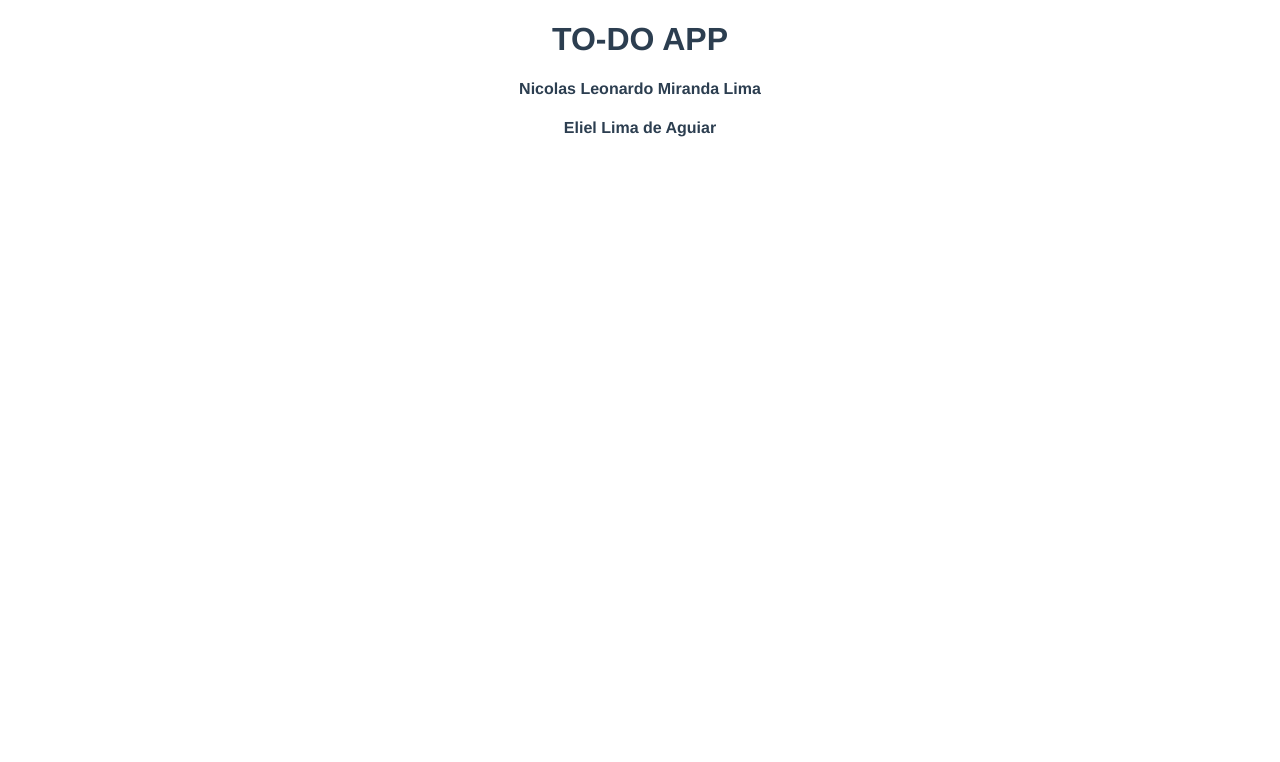
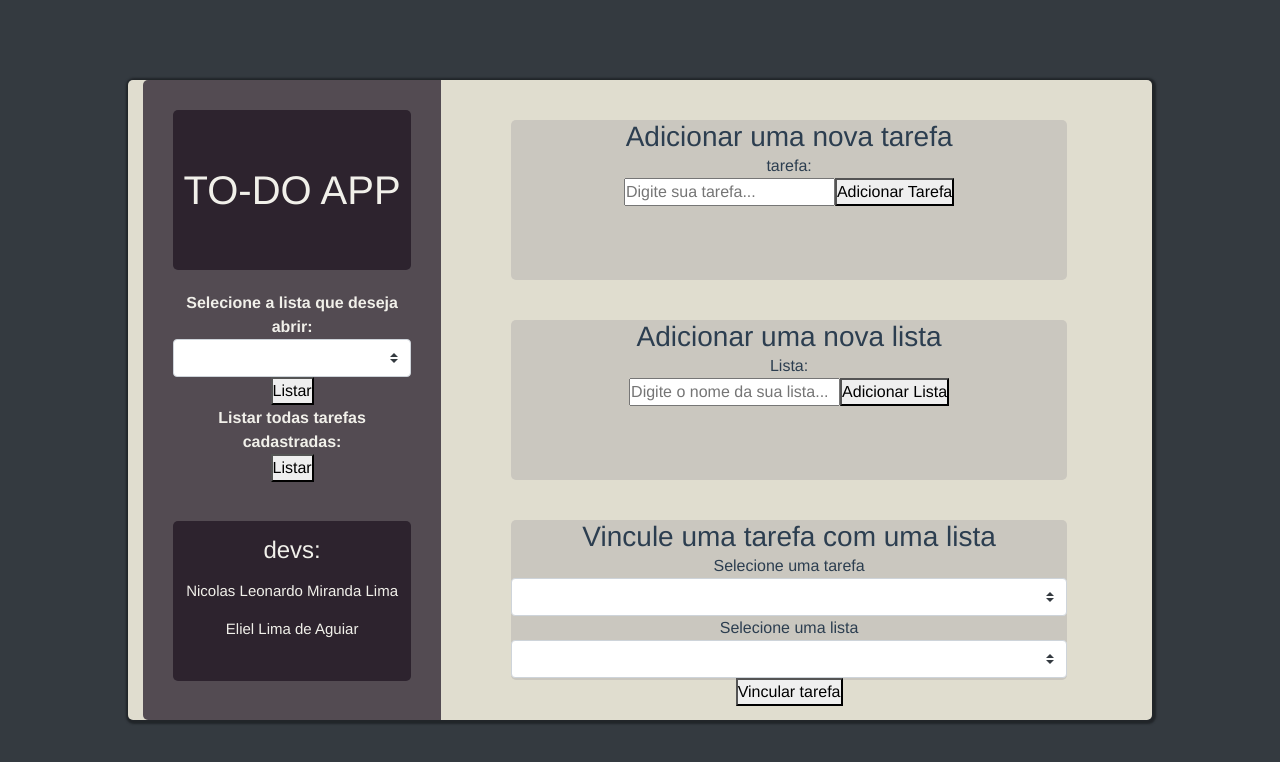
Before and after one commit to NicolasMirandannm/to-do-frontEnd, a Vue app: page / in a window 1280 px wide. Shown: the top 762 px of the page. Built offline with nearby package versions, Linux system fonts and the light colour scheme; no server answers.

Commit message:
criação do corpo do projeto, e vinculação dos metodos no template

```diff
--- a/package.json
+++ b/package.json
@@ -7,7 +7,9 @@
     "build": "vue-cli-service build"
   },
   "dependencies": {
+    "@popperjs/core": "^2.11.6",
     "axios": "^1.1.3",
+    "bootstrap-vue": "^2.23.1",
     "core-js": "^3.8.3",
     "register-service-worker": "^1.7.2",
     "vue": "^2.6.14",
--- a/src/main.js
+++ b/src/main.js
@@ -2,7 +2,12 @@
 import App from './App.vue'
 import './registerServiceWorker'
 import router from './router'
+import BootstrapVue from 'bootstrap-vue'
 
+import 'bootstrap/dist/css/bootstrap.css'
+import 'bootstrap-vue/dist/bootstrap-vue.css'
+
+Vue.use(BootstrapVue);
 Vue.config.productionTip = false
 
 new Vue({
--- a/src/views/HomeToDo.vue
+++ b/src/views/HomeToDo.vue
@@ -5,73 +5,304 @@
         <div class="titulo">
           <h1>TO-DO APP</h1>
         </div>
-        <div class="listar-tarefas-por-lista"></div>
-        <div class="listar-todas-tarefas"></div>
+        <div class="listar-tarefas-por-lista">
+          <p class="label-list-tasks">Selecione a lista que deseja abrir:</p>
+          <b-form-select
+            class="dropdown"
+            v-model="listSelected"
+            :options="allLists"
+          ></b-form-select>
+          <button>Listar</button>
+        </div>
+        <div class="listar-todas-tarefas">
+          <p class="label-list-tasks">Listar todas tarefas cadastradas:</p>
+          <button>Listar</button>
+        </div>
         <div class="devs-nomes">
-          <h4>Nicolas Leonardo Miranda Lima</h4>
-          <h4>Eliel Lima de Aguiar</h4>
+          <h4 class="devName">devs:</h4>
+          <p class="devName">Nicolas Leonardo Miranda Lima</p>
+          <p class="devName">Eliel Lima de Aguiar</p>
         </div>
       </div>
       <div class="espaco-formulario">
-        <div class="add-tarefa"></div>
-        <div class="add-lista"></div>
-        <div class="ligar-tarefa-lista"></div>
+        <div class="add-tarefa">
+          <h3 class="titulo-forms">Adicionar uma nova tarefa</h3>
+          <div class="form-submit">
+            <p>tarefa:</p>
+            <input
+              type="text"
+              v-model="task.task"
+              placeholder="Digite sua tarefa..."
+            />
+            <button class="add-button" @click="createTask">
+              Adicionar Tarefa
+            </button>
+          </div>
+        </div>
+        <div class="add-lista">
+          <h3 class="titulo-forms">Adicionar uma nova lista</h3>
+          <div class="form-submit">
+            <p>Lista:</p>
+            <input
+              type="text"
+              required
+              v-model="list.name"
+              placeholder="Digite o nome da sua lista..."
+            />
+            <button class="add-button" @click="createList">
+              Adicionar Lista
+            </button>
+          </div>
+        </div>
+        <div class="ligar-tarefa-lista">
+          <h3 class="titulo-forms">Vincule uma tarefa com uma lista</h3>
+          <div class="link-dropdown">
+            <p>Selecione uma tarefa</p>
+            <b-form-select
+              class="dropdown"
+              v-model="TaskSelected"
+              :options="allTasks"
+            ></b-form-select>
+            <p>Selecione uma lista</p>
+            <b-form-select
+              class="dropdown"
+              v-model="listForLink"
+              :options="allLists"
+            ></b-form-select>
+          </div>
+          <button @click="linkTaskWithList">Vincular tarefa</button>
+        </div>
       </div>
     </div>
   </div>
 </template>
 
 <script>
-import api from '@/api-conection/axios-api-conection';
+import api from "@/api-conection/axios-api-conection";
 
 export default {
-  name: 'HomeToDo',
+  name: "HomeToDo",
   data() {
     return {
       task: {
-        task: '',
+        task: null,
         doneStatus: false,
       },
       list: {
-        name: '',
-        tasks: ''
+        name: null,
+        tasks: null,
       },
       allTasks: [],
       allLists: [],
-    }
+      listSelected: null,
+      TaskSelected: null,
+      listForLink: null
+    };
   },
   mounted() {
-    api.get('task/findAll').then((response) => {
-      this.allTasks = response.data;
+    api.get("task/findAll").then((response) => {
+      const tasks = response.data;
+      this.allTasks = tasks.map((task) => {
+        return {
+          value: task.task,
+          text: task.task,
+        };
+      });
     }),
-    api.get('list/findAll').then((response) => {
-      this.allLists = response.data
-    })
+      api.get("list/findAll").then((response) => {
+        const lists = response.data;
+        this.allLists = lists.map((list) => {
+          return {
+            value: list.name,
+            text: list.name,
+          };
+        });
+      });
   },
   methods: {
     createTask() {
       const taskReq = this.task;
-      api.post("task/create", taskReq).then((response) => {
-        console.log(response)
-      })
-      this.task.task = '';
-      this.task.doneStatus = false;
+      if (taskReq.task == null) {
+        alert("Digite sua tarefa!!");
+      } else {
+        try {
+          api.post("task/create", taskReq).then((response) => {
+            alert(`tarefa '${response.data.task}' criada com sucesso!`);
+          });
+          window.location.reload();
+        } catch (err) {
+          alert(err.message);
+        }
+      }
     },
     createList() {
-      const listReq = this.list
-      api.post("list/create", listReq).then((response) => {
-        console.log(response);
-      })
-      this.list.name = '',
-      this.list.tasks = []
+      const listReq = this.list;
+      if (listReq.name == null) {
+        alert("Digite o nome da lista!!");
+      } else {
+        try {
+          api.post("list/create", listReq).then((response) => {
+            alert(`lista '${response.data.name}' criada com sucesso!`);
+            window.location.reload();
+          });
+        } catch (err) {
+          alert(err.message);
+        }
+      }
     },
-    linkTaskWithList(list, task) {
-      const linkRequest = {task, list};
-      api.put('add-task-in-list', linkRequest).then((response) => {
-        console.log(response);
-      })
-    }
-  }
+    linkTaskWithList() {
+      const linkRequest = {
+        task: {
+          task: this.TaskSelected,
+        },
+        list: {
+          name: this.listForLink,
+        },
+      };
+      if (linkRequest.task.task == null || linkRequest.list.name == null) {
+        alert("ambos os campos são necessarios!!");
+      } else {
+        try {
+          api.put("add-task-in-list", linkRequest).then((response) => {
+            alert(
+              `${this.TaskSelected} adicionado com sucesso em ${this.listSelected}`
+            );
+            window.location.reload();
+          });
+        } catch (err) {
+          alert(err.message);
+        }
+      }
+    },
+  },
+};
+</script>
 
+<style scoped>
+* {
+  margin: 0;
+  padding: 0;
 }
-</script>
+
+.home {
+  height: 100vh;
+  width: 100vw;
+  display: flex;
+  flex-direction: row;
+  justify-content: center;
+  align-items: center;
+  background: #343a40;
+}
+
+.container {
+  height: 80%;
+  width: 80%;
+  background-color: #e0ddcf;
+  border-radius: 5px;
+  box-shadow: 1px 1px 2px 3px #212529;
+  display: flex;
+  flex-direction: row;
+  position: absolute;
+}
+.menu-lateral {
+  height: 100%;
+  width: 30%;
+  background-color: #534b52;
+  border-radius: 5px;
+  display: flex;
+  flex-direction: column;
+  position: relative;
+  align-items: center;
+  border-top-right-radius: 0%;
+  border-bottom-right-radius: 0%;
+}
+
+.label-list-tasks {
+  color: #f1f0ea;
+  font-weight: bolder;
+}
+
+.devs-nomes {
+  background-color: #2d232e;
+  width: 80%;
+  height: 25%;
+  margin-bottom: 10%;
+  display: flex;
+  flex-direction: column;
+  align-items: center;
+  color: #f1f0ea;
+  font-size: 15px;
+  border-radius: 5px;
+}
+
+.devName {
+  margin-top: 15px;
+}
+
+.titulo {
+  height: 25%;
+  width: 80%;
+  background-color: #2d232e;
+  border-radius: 5px;
+  display: flex;
+  flex-direction: row;
+  justify-content: center;
+  align-items: center;
+  margin-top: 10%;
+  margin-bottom: 10%;
+  color: #f1f0ea;
+}
+
+.listar-tarefas-por-lista {
+  width: 80%;
+  height: 15%;
+  display: flex;
+  flex-direction: column;
+  justify-content: center;
+  align-items: center;
+}
+
+.listar-todas-tarefas {
+  width: 80%;
+  height: 15%;
+  margin-bottom: 10%;
+  display: flex;
+  flex-direction: column;
+  justify-content: center;
+  align-items: center;
+}
+.espaco-formulario {
+  background-color: #e0ddcf;
+  position: relative;
+  height: 100%;
+  width: 70%;
+  display: flex;
+  flex-direction: column;
+  align-items: center;
+  justify-content: space-evenly;
+  border-radius: 5px;
+  border-top-left-radius: 0%;
+  border-bottom-left-radius: 0%;
+}
+
+.add-tarefa {
+  width: 80%;
+  height: 25%;
+  border-radius: 5px;
+  background-color: #cac7bf;
+}
+
+.add-lista {
+  width: 80%;
+  height: 25%;
+  border-radius: 5px;
+  background-color: #cac7bf;
+}
+
+.ligar-tarefa-lista {
+  width: 80%;
+  height: 25%;
+  border-radius: 5px;
+  background-color: #cac7bf;
+}
+</style>
--- a/src/views/ListAllTasks.vue
+++ b/src/views/ListAllTasks.vue
@@ -1,17 +1,43 @@
 <template>
-    <div>
+    <div class="main">
         <div class="container">
             <div class="barra-lateral">
                 <div class="titulo">
                   <h1>TO-DO APP</h1>
                 </div>
                 <div class="titulo-da-rota">
-                    <h1>TODAS TAREFAS CRIADAS</h1>
+                    <p>TODAS TAREFAS CRIADAS</p>
                 </div>
             </div>
             <div class="container-das-tarefas">
                 <div class="barra-de-pesquisa">BARRA DE PESQUISA</div>
-                <div class="listas-tarefas">V-FOR COM AS TAREFAS</div>
+                <div class="listas-tarefas">
+                    <b-list-group-item class="lista-titulo">
+                        <p>TAREFA</p>
+                        <p>STATUS</p>
+                        <p>LISTA</p>
+                        <p>AÇÕES</p>
+                    </b-list-group-item>
+                    <b-list-group class="list-group" v-for="task in allTasks" :key="task.id">
+                        <b-list-group-item class="items">
+                            <div class="input-task">
+                                <input type="text" v-model="task.task">
+                                <button>Editar</button>
+                            </div>
+                            <div class="task-status">
+                                <p>{{task.doneStatus}}</p>
+                                <button>Concluir task</button>
+                            </div>
+                            <div class="lista-name">
+                                <p v-if="task.list != null">{{task.list.name}}</p>
+                            </div>
+                            <div class="acoes">
+                                <button>deletar</button>
+                                <button>remover da lista</button>
+                            </div>
+                        </b-list-group-item>
+                    </b-list-group>
+                </div>
             </div>
         </div>
     </div>
@@ -24,13 +50,141 @@
     name: 'ListAllTasks',
     data() {
         return {
-            tasks: []
+            allTasks: [ {
+                id: null,
+                list: {
+                    name: null
+                },
+                doneStatus: null,
+                task: null
+            }]
         }
     },
-    created() {
-        api.get('task/findAll').then((response) => {
-            this.tasks = response.data;
-        })
+    mounted() {
+        try {
+            api.get('task/findAll').then((response) => {
+                this.allTasks = response.data;
+                console.log(this.tasks)
+                console.log(response.data)
+            })
+        } catch(err) {
+            alert(err.message)
+        }
     }
 }
 </script>
+
+<style scoped>
+* {
+    margin: 0;
+    padding: 0;
+}
+
+.main {
+    width: 100vw;
+    height: 100vh;
+    display: flex;
+    flex-direction: row;
+    justify-content: center;
+    align-items: center;
+    background-color: #343a40;
+}
+.container {
+    width: 80%;
+    height: 80%;
+    background-color: #ced4da;
+    box-shadow: 1px 2px 2px 3px #212529;
+    display: flex;
+    position: absolute;
+    flex-direction: row;
+    padding: 0;
+}
+
+.barra-lateral {
+    width: 30%;
+    background-color: #adb5bd;
+    display: flex;
+    flex-direction: column;
+    align-items: center;
+    justify-content: space-around;
+}
+.titulo {
+  height: 30%;
+  width: 80%;
+  background-color: #495057;
+  border-radius: 5px;
+  display: flex;
+  flex-direction: row;
+  justify-content: center;
+  align-items: center;
+  margin-top: 10%;
+  margin-bottom: 10%;
+  color: #f1f0ea;
+}
+
+.titulo-da-rota {
+    height: 30%;
+    width: 80%;
+    background-color: #ced4da;
+    border-radius: 5px;
+    display: flex;
+    flex-direction: row;
+    justify-content: center;
+    align-items: center;
+    margin-top: 10%;
+    margin-bottom: 10%;
+    color: #495057;
+    font-weight: bold;
+    font-size: 20px;
+}
+
+.container-das-tarefas {
+    background-color: #f8f9fa;
+    width: 70%;
+    display: flex;
+    flex-direction: column;
+    align-items: center;
+}
+
+.barra-de-pesquisa {
+    height: 15%;
+    display: flex;
+    flex-direction: row;
+    align-items: center;
+}
+
+.listas-tarefas {
+    background-color: #ced4da;
+    width: 90%;
+    height: 80%;
+    border-radius: 5px;
+    display: flex;
+    flex-direction: column;
+    align-items: center;
+}
+
+
+
+.lista-titulo {
+    margin-top: 10px;
+    width: 95%;
+    height: 50px;
+    display: flex;
+    flex-direction: row;
+    justify-content: space-between;
+    align-items: center;
+    border-bottom-left-radius: 5px;
+    border-bottom-right-radius: 5px;
+    font-weight: 600;
+    color: #495057;
+}
+
+.list-group{
+    width: 95%;
+}
+
+.items {
+    width: 100%;
+    display: flex;
+}
+</style>
```
Also changed, not shown: src/components/dropdown.vue (added, +10 -0 lines), 1 other file (tests, documents, lock files or other folders).
